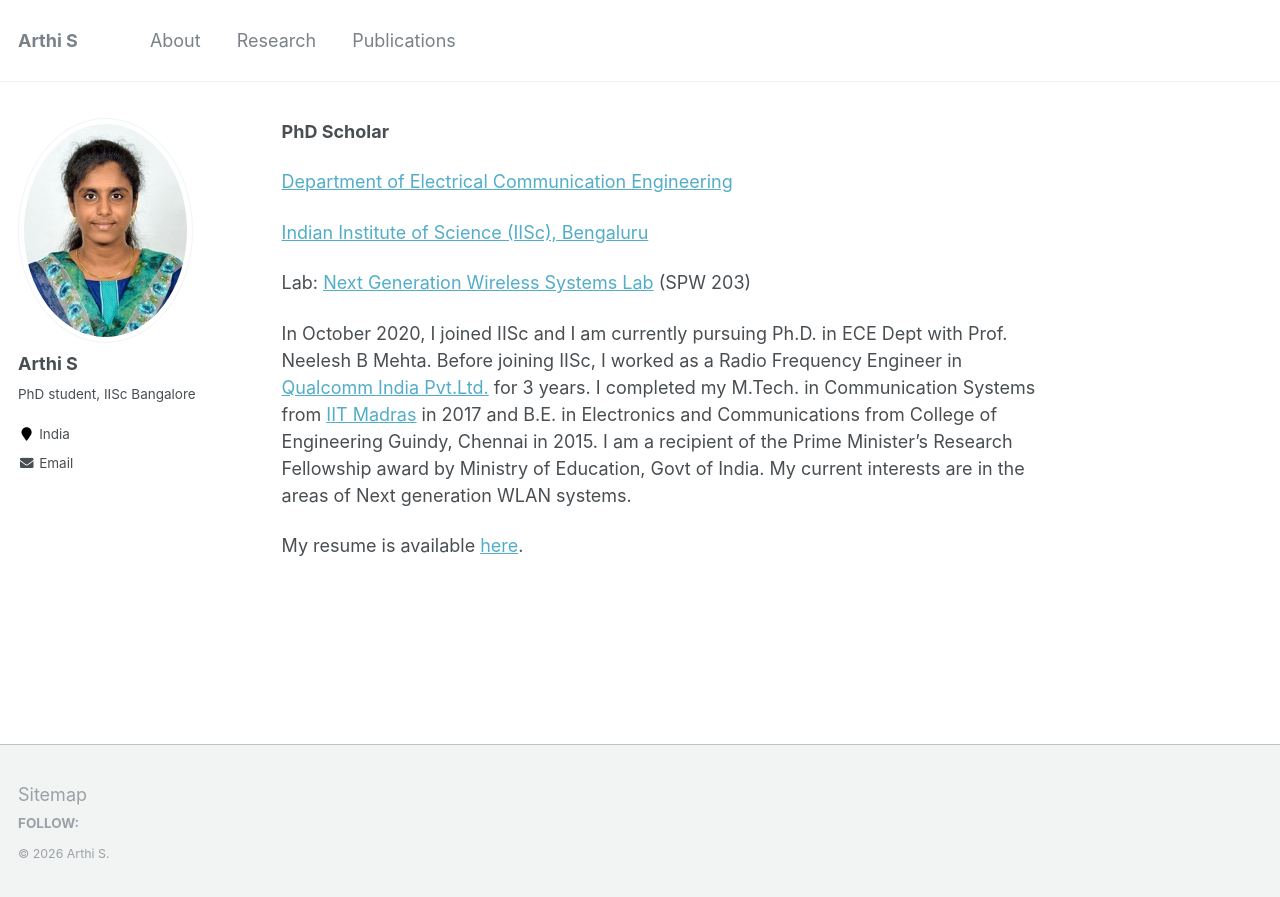
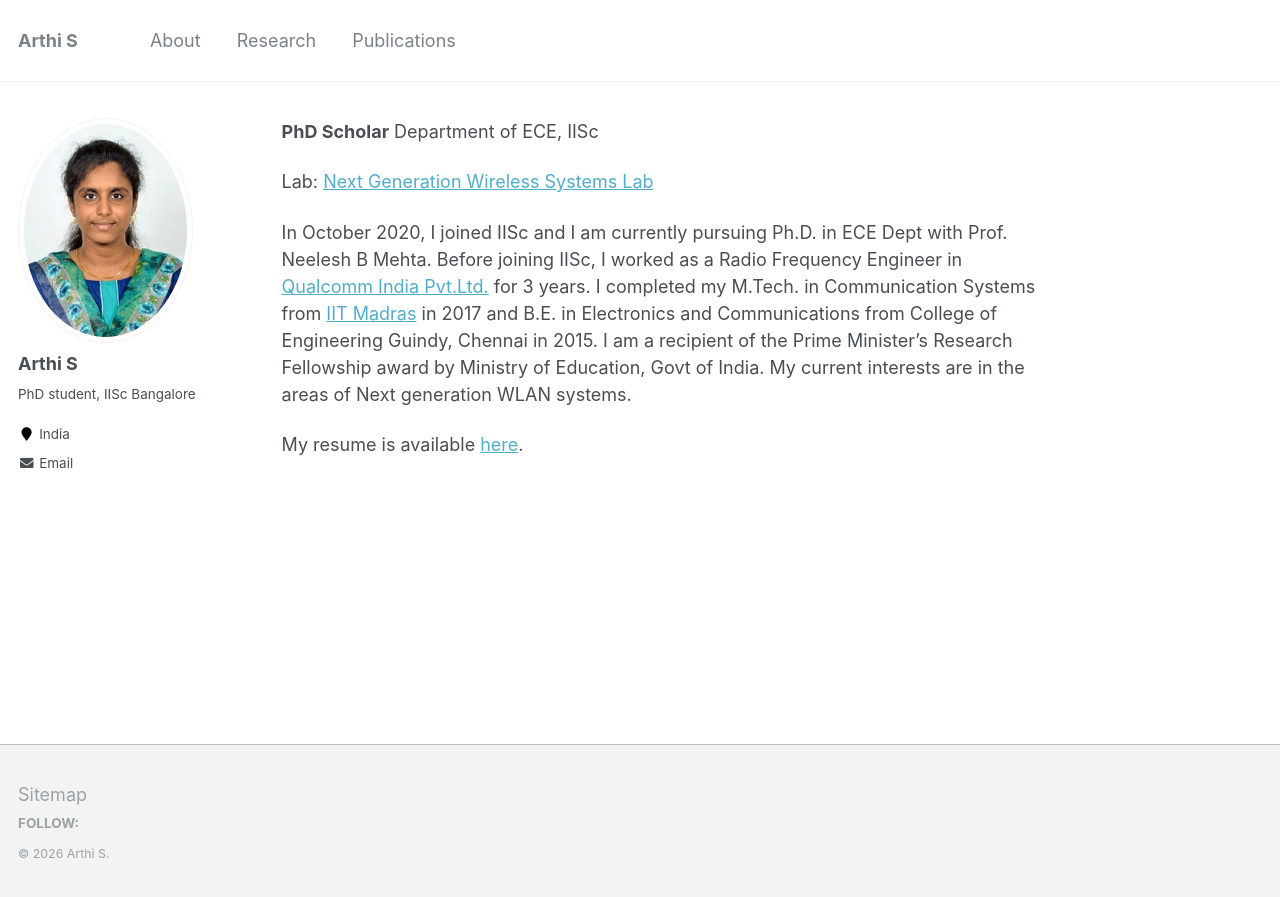
Before and after one commit to Arthi314/Arthi314.github.io, a Jekyll site: the page built from _pages/about.md, in a window 1280 px wide. Shown: the top 897 px of the page. Built offline with Jekyll 4.4.1, drawn with Linux system fonts in a browser that asks for light colours.

Commit message:
Update about.md

```diff
--- a/_pages/about.md
+++ b/_pages/about.md
@@ -9,12 +9,9 @@ redirect_from:
 ---
 
 **PhD Scholar**
+Department of ECE, IISc
 
-[Department of Electrical Communication Engineering](https://ece.iisc.ac.in/)
-
-[Indian Institute of Science (IISc), Bengaluru](https://iisc.ac.in/ )
-
-Lab: [Next Generation Wireless Systems Lab](https://ece.iisc.ac.in/~nextgenwrl/index.html ) (SPW 203)
+Lab: [Next Generation Wireless Systems Lab](https://ece.iisc.ac.in/~nextgenwrl/index.html )
 
 In October 2020, I joined IISc and I am currently pursuing Ph.D. in ECE Dept with Prof. Neelesh B Mehta. Before joining IISc, I worked as a Radio Frequency Engineer in [Qualcomm India Pvt.Ltd.](https://www.qualcomm.com/home) for 3 years. I completed my M.Tech. in Communication Systems from [IIT Madras](https://www.iitm.ac.in/) in 2017 and B.E. in Electronics and Communications from College of Engineering Guindy, Chennai in 2015. I am a recipient of the Prime Minister's Research Fellowship award by Ministry of Education, Govt of India. My current interests are in the areas of Next generation WLAN systems.
 
```
